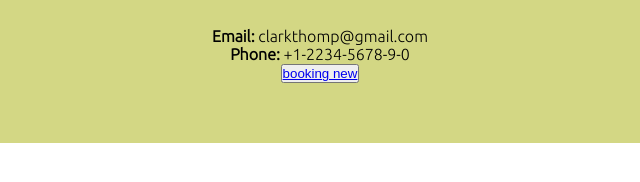
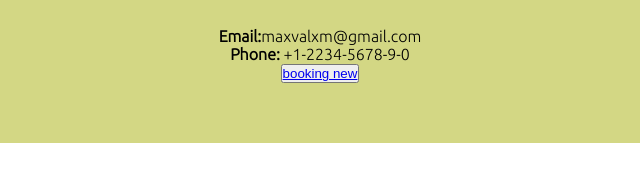
Before and after one commit to khangst12/registration-, a plain HTML site: page Contact.html in a window 1280 px wide. Shown: the part 166-348 px from the top of the page, 320-960 px from the left. Drawn offline with Linux system fonts and the light colour scheme.

Commit message:
Add files via upload

```diff
--- a/Contact.html
+++ b/Contact.html
@@ -26,8 +26,7 @@
             <div class="about-content">
 
                 <div class="about-details">
-
-                    <p><strong>Email:</strong> clarkthomp@gmail.com</p>
+                    <p><strong>Email:</strong>maxvalxm@gmail.com</p>
                     <p><strong>Phone:</strong> +1-2234-5678-9-0</p>
 
                    <button><a href="/services.html">booking new</a></button>
```
